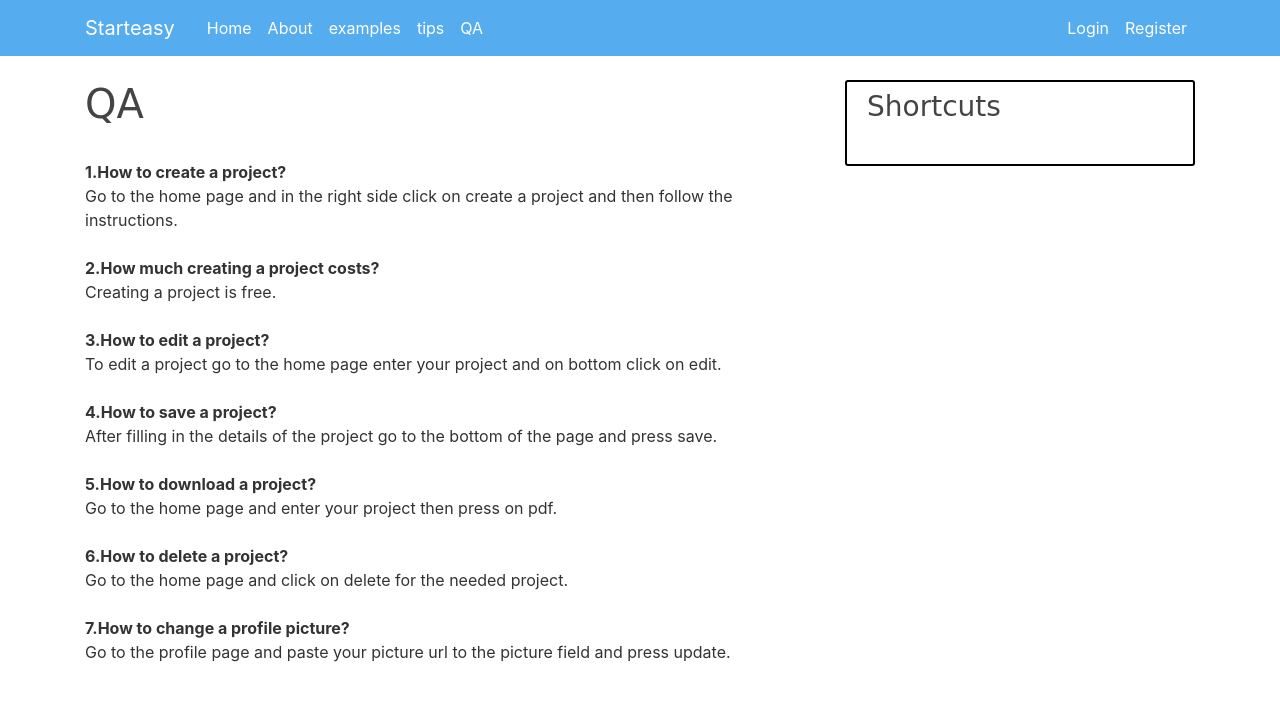
After one commit to AlexSkatkov/StartEasy, a Django app: page /QA/ in a window 1280 px wide. The commit adds this page. Shown: the top 701 px of the page. Run offline with Django 3.2, Linux system fonts and the light colour scheme; some libraries are stand-ins or nearby versions.

Commit message:
T5-20 T5-108 T5-109 QA page ofek demri

```diff
--- /dev/null
+++ b/project/templates/project/QA.html
@@ -0,0 +1,42 @@
+{% extends 'project/base.html' %}
+{% load crispy_forms_tags %}
+{% block content %}
+
+<h1>QA</h1>
+<br>
+<p>
+    <b>1.How to create a project?</b>
+    <br>
+    Go to the home page and in the right side click on create a project and then follow the instructions.
+    <br>
+    <br>
+    <b>2.How much creating a project costs?</b>
+    <br>
+    Creating a project is free.
+    <br>
+    <br>
+    <b>3.How to edit a project?</b>
+    <br>
+    To edit a project go to the home page enter your project and on bottom click on edit.
+    <br>
+    <br>
+    <b>4.How to save a project?</b>
+    <br>
+    After filling in the details of the project go to the bottom of the page and press save.
+    <br>
+    <br>
+    <b>5.How to download a project?</b>
+    <br>
+    Go to the home page and enter your project then press on pdf.
+    <br>
+    <br>
+    <b>6.How to delete a project?</b>
+    <br>
+    Go to the home page and click on delete for the needed project.
+    <br>
+    <br>
+    <b>7.How to change a profile picture?</b>
+    <br>
+    Go to the profile page and paste your picture url to the picture field and press update.
+</p>
+{% endblock %}
--- a/project/templates/project/base.html
+++ b/project/templates/project/base.html
@@ -29,10 +29,11 @@
           </button>
           <div class="collapse navbar-collapse" id="navbarToggle">
             <div class="navbar-nav mr-auto">
-              <a class="nav-item nav-link" href="{% url 'project-home' %}">Home</a>
-              <a class="nav-item nav-link" href="{% url 'project-about' %}">About</a>
-              <a class="nav-item nav-link" href="{% url 'project-examples' %}">examples</a>
-              <a class="nav-item nav-link" href="{% url 'project-tips' %}">tips</a>
+                <a class="nav-item nav-link" href="{% url 'project-home' %}">Home</a>
+                <a class="nav-item nav-link" href="{% url 'project-about' %}">About</a>
+                <a class="nav-item nav-link" href="{% url 'project-examples' %}">examples</a>
+                <a class="nav-item nav-link" href="{% url 'project-tips' %}">tips</a>
+                <a class="nav-item nav-link" href="{% url 'project-QA' %}">QA</a>
             </div>
             <!-- Navbar Right Side -->
             <div class="navbar-nav">
--- a/project/urls.py
+++ b/project/urls.py
@@ -12,6 +12,7 @@
     path('pdf/', views.pdf, name='pdf'),
     path('about/', views.about, name='project-about'),
     path('tips/', views.tips, name='project-tips'),
+    path('QA/', views.QA, name='project-QA'),
     path('examples/', views.examples, name='project-examples'),
     path('post/<int:pk>/comment/', views.add_comment_to_post, name='add_comment_to_post'),
 
--- a/project/views.py
+++ b/project/views.py
@@ -51,6 +51,9 @@
 
 def tips(request):
     return render(request, 'project/tips.html')
+
+def QA(request):
+    return render(request, 'project/QA.html')
 
 def about(request):
     if request.method == 'GET':
```
Also changed, not shown: db.sqlite3.
